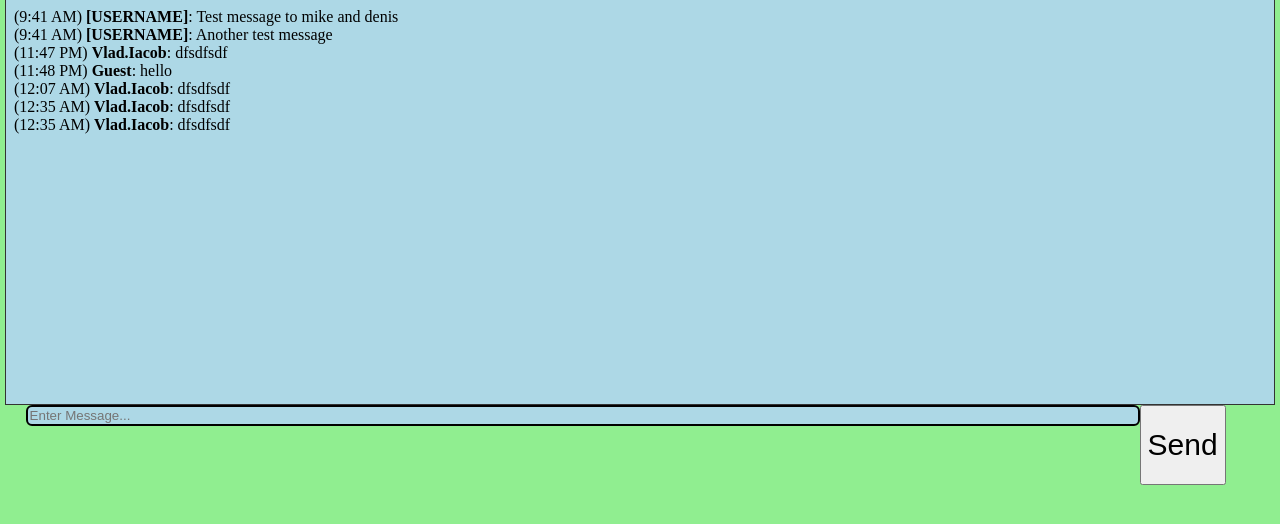
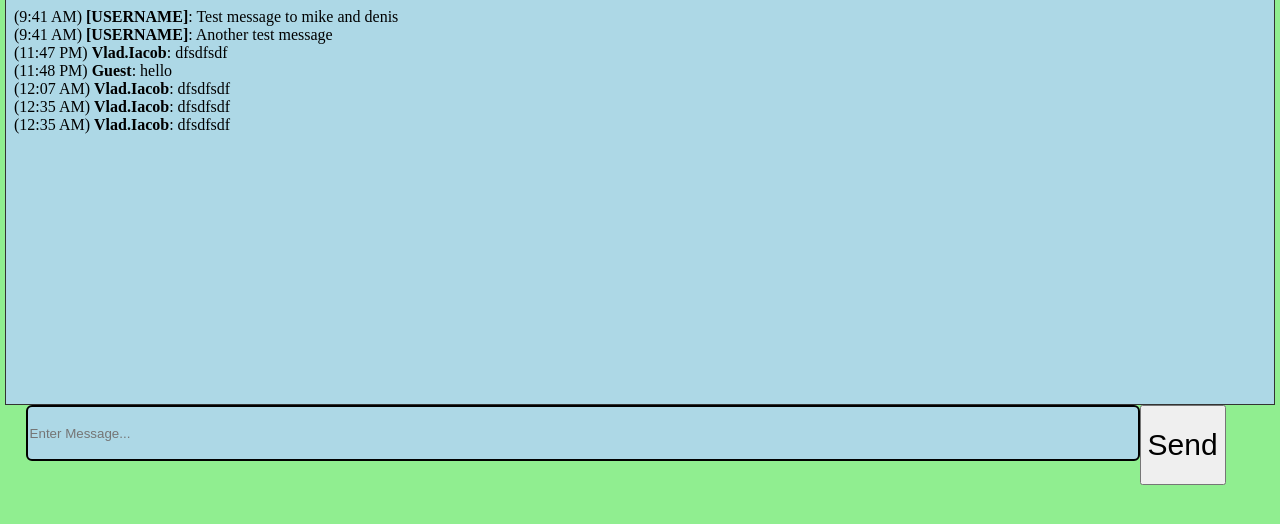
Before and after one commit to dvalevv/Affinity, a PHP site: page /Chat/indexv2.html in a window 1280 px wide. Shown: the part 21-545 px from the top of the page. Run offline with PHP 8.4, Linux system fonts and the light colour scheme; a stand-in replaces the project's code that opens the database connection.

Commit message:
Making changes to chat size

```diff
--- a/Chat/indexv2.css
+++ b/Chat/indexv2.css
@@ -70,7 +70,7 @@ input[type=text] {
   border: 2px solid black;
   border-radius: 6px;
   width: 90%;
-  height:60%!important;
+  height: 50px;
   word-break: break-word;
   color: green;
   font-family: arial;
```
